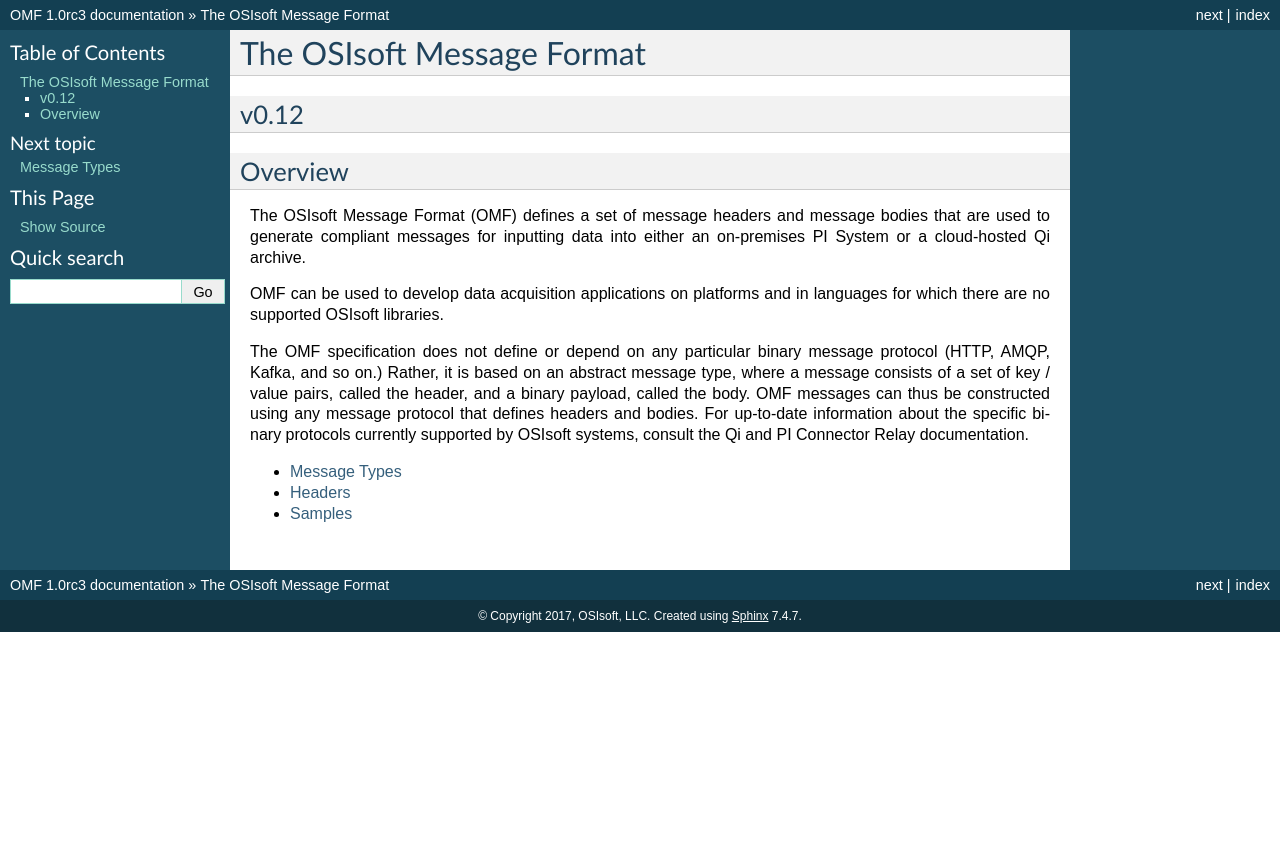
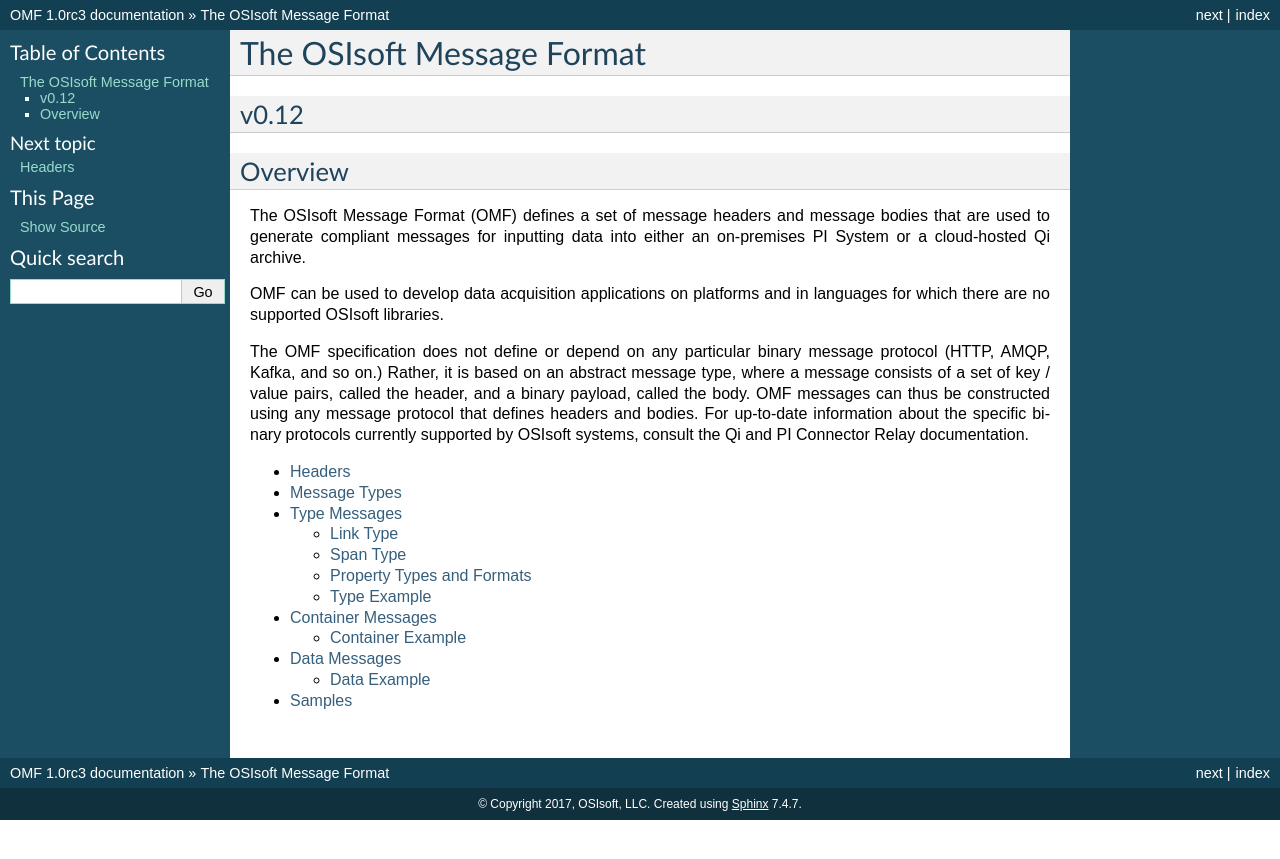
Before and after one commit to AVEVA/OMF-Docs, a Sphinx documentation site: the page built from docs/index.rst, in a window 1280 px wide. Shown: the top 859 px of the page. Built offline with Sphinx 7.4.7, drawn with Linux system fonts in a browser that asks for light colours.

Commit message:
Update index.rst

```diff
--- a/docs/index.rst
+++ b/docs/index.rst
@@ -25,6 +25,9 @@
 
 .. toctree::
 
+   Headers
    Message_Types
-   Headers
+   Type_Messages
+   Container_Messages
+   Data_Messages
    Samples
```
